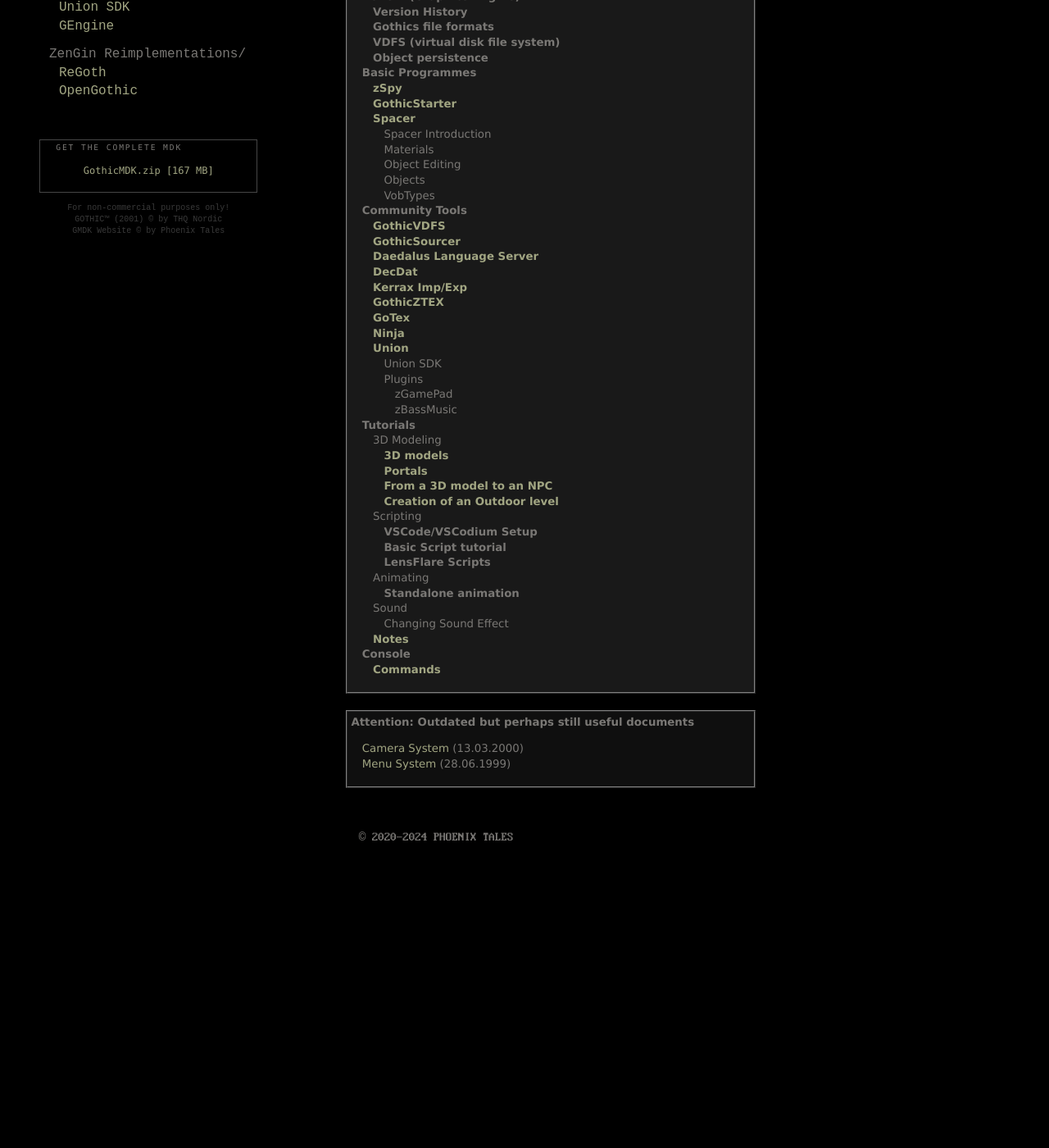
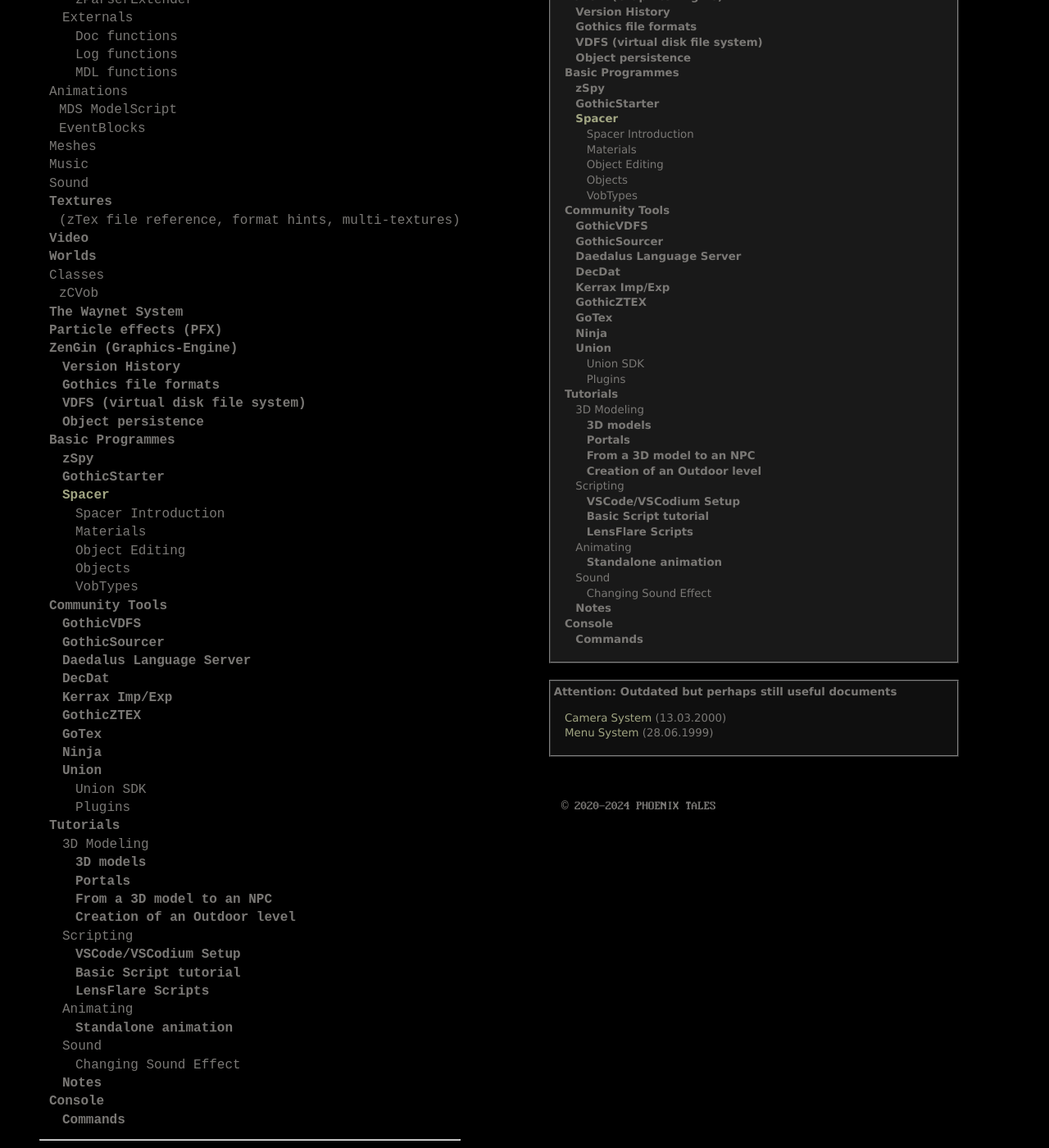
Before and after one commit to PhoenixTales/mdk.gothicarchive.org, a Jekyll site: the page built from index.html, in a window 1280 px wide and 1400 px high, scrolled down 1251 px. Shown: the whole window at 82% size. Built offline with Jekyll 4.4.1, drawn with Linux system fonts in a browser that asks for light colours; before the commit the page ends 2313 px from its top, so only the background shows below that; some of the changed text lies outside the part shown.

Commit message:
put documentation index to nav

```diff
--- a/_includes/nav.html
+++ b/_includes/nav.html
@@ -24,13 +26,152 @@
 			</ul>
 	</ul>
 
+	<hr>
+
+	<h2>DOCUMENTATION</h2>
+
+	<ul>
+		<li><b>General</b>
+			<ul>
+				<li><a href="/docs/mod/mdk-introduction.htm"><b>Introduction</b></a></li>
+				<li>Directory Structure</li>
+				<li><a href="/docs/mod/gothic_mod.htm"><b>Mod Creation and Installation</b></a></li>
+				<li><a href="/docs/mod/gothic_mod_ini.htm"><b>.ini file for Gothic mods</b></a></li>
+			</ul>
+		<li><b>Scripts</b>
+			<ul>
+				<li><a href="/docs/skripte/gothic_skriptsprache.htm"><b><i>Daedalus</i>: The script language</b></a></li>
+				<li><a href="/docs/skripte/gothic_skripte.htm"><b>Gothic Scripts</b></a></li>
+				<li>Classes</li>
+					<ul>
+						<li><a href="/docs/skripte/classes/c_info.htm">C_INFO</a></li>
+						<li>C_ITEM</li>
+						<li>C_MENU</li>
+							<ul>
+								<li>C_MENU_ITEM</li>
+							</ul>
+						<li>C_MUSICSYS_CFG</li>
+						<li>C_MUSICTHEME</li>
+						<li>C_SVM</li>
+					</ul>
+				<li>Extenders</li>
+					<ul>
+						<li>AFSP</li>
+						<li>Ikarus</li>
+						<li>LeGo</li>
+						<li>Standalone</li>
+						<li>zParserExtender</li>
+					</ul>
+				<li>Externals</li>
+					<ul>
+						<li>Doc functions</li>
+						<li>Log functions</li>
+						<li>MDL functions</li>
+					</ul>
+			</ul>
+		<li>Animations</li>
+			<ul>
+				<li>MDS ModelScript</li>
+				<li>EventBlocks</li>
+			</ul>
+		<li>Meshes</li>
+		<li>Music</li>
+		<li>Sound</li>
+		<li><b>Textures</b></li>
+			<ul>
+				<li>(zTex file reference, format hints, multi-textures)</li>
+			</ul>
+		<li><b>Video</b></li>
+		<li><b>Worlds</b></li>
+			<li>Classes</li>
+				<ul>
+					<li>zCVob</li>
+				</ul>
+			<li><b>The Waynet System</b></a>
+		<li><!--<a href="/docs/zengin/zengin_pfx.htm">--><b>Particle effects (PFX)</b></li>
+		<li><b>ZenGin (Graphics-Engine)</b>
+			<ul>
+				<li><b>Version History</b></li>
+				<li><b>Gothics file formats</b></li>
+				<li><b>VDFS (virtual disk file system)</b></li>
+				<li><b>Object persistence</b></li>
+				<li></li>
+			</ul>
+		<li><b>Basic Programmes</b>
+			<ul>
+				<li><!--<a href="/docs/tools/gothic_tools_spy.htm">--><b>zSpy</b></li>
+				<li><!--<a href="/docs/tools/gothic_tools_starter.htm">--><b>GothicStarter</b></li>
+				<li><a href="/docs/spacer/index.htm"><b>Spacer</b></a></li>
+					<ul>
+						<li>Spacer Introduction</li>
+						<li>Materials</li>
+						<li>Object Editing</li>
+						<li>Objects</li>
+						<li>VobTypes</li>
+					</ul>
+			</ul>
+		<li><b>Community Tools</b>
+			<ul>
+				<li><b>GothicVDFS</b></li>
+				<li><b>GothicSourcer</b></li>
+				<li><b>Daedalus Language Server</b></li>
+				<li><b>DecDat</b></li>
+				<li><b>Kerrax Imp/Exp</b></li>
+				<li><b>GothicZTEX</b></li>
+				<li><b>GoTex</b></li>
+				<li><b>Ninja</b></li>
+				<li><b>Union</b></li>
+					<ul>
+						<li>Union SDK</li>
+						<li>Plugins</li>
+							<!--<ul>
+									<li>zGamePad</li>
+									<li>zBassMusic</li>
+							</ul>-->
+					</ul>
+			</ul>
+		<li><b>Tutorials</b>
+			<ul>
+				<li>3D Modeling</li>
+					<ul>
+						<li><!--<a href="/docs/zengin/zengin_models.htm">--><b>3D models</b></li>
+						<li><!--<a href="/docs/zengin/zengin_portale.htm">--><b>Portals</b></li>
+						<li><!--<a href="/docs/tutorials/figuren/monster-tutorial.htm">--><b>From a 3D model to an NPC</b></li>
+						<li><!--<a href="/docs/tutorials/level/level-tutorial.htm">--><b>Creation of an Outdoor level</b></li>
+					</ul>
+				<li>Scripting</a>
+					<ul>
+						<li><b>VSCode/VSCodium Setup</b></li>
+						<li><b>Basic Script tutorial</b></li>
+						<li><b>LensFlare Scripts</b></li>
+					</ul>
+				<li>Animating</li>
+					<ul>
+						<li><b>Standalone animation</b></li>
+					</ul>
+				<li>Sound</li>
+					<ul>
+						<li>Changing Sound Effect</li>
+					</ul>
+				<li><!--<a href="/docs/tutorials/anmerkungen.html">--><b>Notes</b></li>
+			</ul>
+		<li><b>Console</b>
+			<ul>
+				<li><!--<a href="/docs/misc/console.htm">--><b>Commands</b></li>
+			</ul>
+	</ul>
+
+	<hr>
+
+	<h2>TOOLS</h2>
+
 	<ul>
 		<li>tools/</li>
 			<ul class="tree">
 				<li class="notree">General</li>
 					<ul class="tree">
-						<li><a href="https://github.com/PhoenixTales/gothic-devkit/tree/main/tools/GothicSourcer"  target="_blank">GothicSourcer</a></li>
-						<li><a href="https://github.com/Kirides/DaedalusLanguageServer" target="_blank">Daedalus Language Server</a></li>
+						<li><a href="https://github.com/PhoenixTales/gothic-devkit/tree/main/tools/GothicSourcer"  target="_blank"><b>GothicSourcer</b></a></li>
+						<li><a href="https://github.com/Kirides/DaedalusLanguageServer" target="_blank"><b>Daedalus Language Server</b></a></li>
 					</ul>
 				<li>3D Modeling/</li>
 					<ul>
@@ -64,22 +205,16 @@
 						<li>DecDat</li>
 						<li><a href="https://github.com/PhoenixTales/gothic-devkit/tree/main/tools/Redefix" target="_blank">Redefix</a></li>
 					</ul>
-			</ul>
-	</ul>
-
-	<ul>
 				<li>ZenGin Updates/Extensions/</li>
 					<ul>
 						<li><a href="https://worldofplayers.ru/threads/40376/" target="_blank">Union SDK</a></li>
 						<li><a href="https://worldofplayers.ru/forums/940/" target="_blank">GEngine</a></li>
 					</ul>
-	</ul>
-
-	<ul>
 				<li>ZenGin Reimplementations/</li>
 					<ul>
 						<li><a href="https://github.com/REGoth-project/REGoth-bs" target="_blank">ReGoth</a></li>
 						<li><a href="https://github.com/Try/OpenGothic" target="_blank">OpenGothic</a></li>
+					</ul>
 			</ul>
 	</ul>
 
@@ -94,14 +229,3 @@
 		<li>GMDK Website &copy; by Phoenix Tales</li>
 	</ul>
 	<!--<a href="https://phoenixtales.de" target="_blank"><img class="phoenix-ascii" src="_img/phoenix-ascii.svg" alt="The Gothic MDK Website was created by Phoenix Tales"></a>-->
-
-<!--
-<section class="showroom">
-	<img src="_img/projects/hut1.png">
-	<img src="_img/projects/phoenix-the-elevator.png">
-	<img src="_img/projects/phoenix.png">
-	<img src="docs/tutorials/figuren/pics/meatbug_m04.jpg">
-	<img src="docs/tutorials/level/pics/level_01.jpg">
-	<img src="_img/projects/newfogzones-screen.png">
-</section>
--->
--- a/index.html
+++ b/index.html
@@ -102,7 +102,7 @@
 						<li>zCVob</li>
 					</ul>
 				<li><b>The Waynet System</b></a>
-			<li><a href="/docs/zengin/zengin_pfx.htm"><b>Particle effects (PFX)</b></a></li>
+			<li><!--<a href="/docs/zengin/zengin_pfx.htm">--><b>Particle effects (PFX)</b></li>
 			<li><b>ZenGin (Graphics-Engine)</b>
 				<ul>
 					<li><b>Version History</b></li>
@@ -113,8 +113,8 @@
 				</ul>
 			<li><b>Basic Programmes</b>
 				<ul>
-					<li><a href="/docs/tools/gothic_tools_spy.htm"><b>zSpy</b></a></li>
-					<li><a href="/docs/tools/gothic_tools_starter.htm"><b>GothicStarter</b></a></li>
+					<li><!--<a href="/docs/tools/gothic_tools_spy.htm">--><b>zSpy</b></li>
+					<li><!--<a href="/docs/tools/gothic_tools_starter.htm">--><b>GothicStarter</b></li>
 					<li><a href="/docs/spacer/index.htm"><b>Spacer</b></a></li>
 						<ul>
 							<li>Spacer Introduction</li>
@@ -127,32 +127,32 @@
 				</ul>
 			<li><b>Community Tools</b>
 					<ul>
-						<li><a href="tools/"><b>GothicVDFS</b></a>
-						<li><a href="tools/"><b>GothicSourcer</b></a>
-						<li><a href="tools/"><b>Daedalus Language Server</b></a>
-						<li><a href="tools/"><b>DecDat</b></a>
-						<li><a href="tools/"><b>Kerrax Imp/Exp</b></a>
-						<li><a href="tools/"><b>GothicZTEX</b></a>
-						<li><a href="tools/"><b>GoTex</b></a>
-						<li><a href="tools/"><b>Ninja</b></a></li>
-						<li><a href="tools/"><b>Union</b></a></li>
+						<li><b>GothicVDFS</b></li>
+						<li><b>GothicSourcer</b></li>
+						<li><b>Daedalus Language Server</b></li>
+						<li><b>DecDat</b></li>
+						<li><b>Kerrax Imp/Exp</b></li>
+						<li><b>GothicZTEX</b></li>
+						<li><b>GoTex</b></li>
+						<li><b>Ninja</b></li>
+						<li><b>Union</b></li>
 							<ul>
 								<li>Union SDK</li>
 								<li>Plugins</li>
-									<ul>
+									<!--<ul>
 										<li>zGamePad</li>
 										<li>zBassMusic</li>
-									</ul>
+									</ul>-->
 							</ul>
 					</ul>
 			<li><b>Tutorials</b>
 				<ul>
 					<li>3D Modeling</li>
 						<ul>
-							<li><a href="/docs/zengin/zengin_models.htm"><b>3D models</b></a></li>
-							<li><a href="/docs/zengin/zengin_portale.htm"><b>Portals</b></a></li>
-							<li><a href="/docs/tutorials/figuren/monster-tutorial.htm"><b>From a 3D model to an NPC</b></a></li>
-							<li><a href="/docs/tutorials/level/level-tutorial.htm"><b>Creation of an Outdoor level</b></a></li>
+							<li><!--<a href="/docs/zengin/zengin_models.htm">--><b>3D models</b></li>
+							<li><!--<a href="/docs/zengin/zengin_portale.htm">--><b>Portals</b></li>
+							<li><!--<a href="/docs/tutorials/figuren/monster-tutorial.htm">--><b>From a 3D model to an NPC</b></li>
+							<li><!--<a href="/docs/tutorials/level/level-tutorial.htm">--><b>Creation of an Outdoor level</b></li>
 						</ul>
 					<li>Scripting</a>
 						<ul>
@@ -168,11 +168,11 @@
 						<ul>
 							<li>Changing Sound Effect</li>
 						</ul>
-				<li><a href="/docs/tutorials/anmerkungen.html"><b>Notes</b></a></li>
+				<li><!--<a href="/docs/tutorials/anmerkungen.html">--><b>Notes</b></li>
 				</ul>
 			<li><b>Console</b>
 				<ul>
-				<li><a href="/docs/misc/console.htm"><b>Commands</b></a></li>
+				<li><!--<a href="/docs/misc/console.htm">--><b>Commands</b></li>
 				</u>
 		</ul>
 		</b>
@@ -194,3 +194,14 @@
 		</tr>
 	</table>
 </section>
+
+<!--
+<section class="showroom">
+	<img src="_img/projects/hut1.png">
+	<img src="_img/projects/phoenix-the-elevator.png">
+	<img src="_img/projects/phoenix.png">
+	<img src="docs/tutorials/figuren/pics/meatbug_m04.jpg">
+	<img src="docs/tutorials/level/pics/level_01.jpg">
+	<img src="_img/projects/newfogzones-screen.png">
+</section>
+-->
```
Also changed, not shown: other parts of _includes/nav.html (+2 -0 lines). Lines whose indentation alone changed are shown as unchanged.
